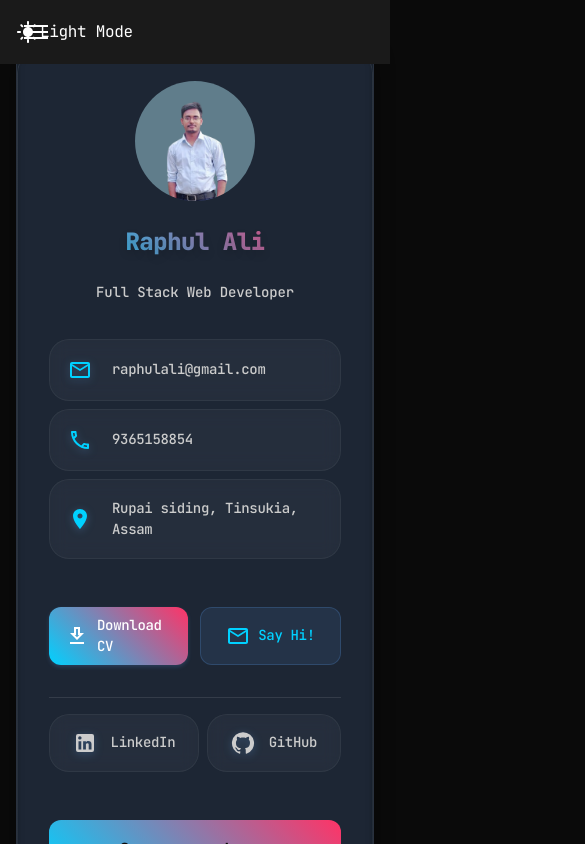
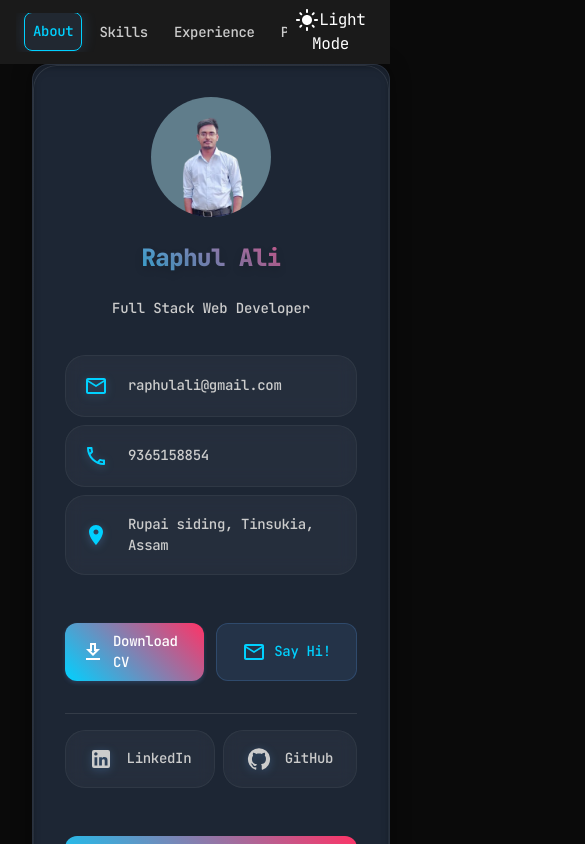
Before and after one commit to raphul-ali/portfolio, a React (Create React App) app: page / in a window 390 px wide. Both pictures are taken after a click on the button "View Portfolio". Shown: the top 844 px of the page, 585 px wide, since content can reach past the window. Built offline with nearby package versions, Linux system fonts and the light colour scheme; no server answers.

Commit message:
Remove hamburger menu and improve mobile navigation

```diff
--- a/src/App.tsx
+++ b/src/App.tsx
@@ -63,7 +63,6 @@ function App() {
   const [isIntroComplete, setIsIntroComplete] = useState(false);
   const [activeSection, setActiveSection] = useState('about');
   const [themeButtonText, setThemeButtonText] = useState('Light Mode');
-  const [isMenuOpen, setIsMenuOpen] = useState(false);
 
   const professions = [
     "Full Stack Web Developer",
@@ -198,19 +197,6 @@ function App() {
     return () => window.removeEventListener('scroll', handleScroll);
   }, [sections]);
 
-  // Add click outside handler
-  useEffect(() => {
-    const handleClickOutside = (event: MouseEvent) => {
-      const target = event.target as HTMLElement;
-      if (isMenuOpen && !target.closest('.nav-bar')) {
-        setIsMenuOpen(false);
-      }
-    };
-
-    document.addEventListener('mousedown', handleClickOutside);
-    return () => document.removeEventListener('mousedown', handleClickOutside);
-  }, [isMenuOpen]);
-
   if (!isIntroComplete) {
     return (
       <div className="app">
@@ -248,23 +234,12 @@ function App() {
 
       {/* Navigation Bar */}
       <nav className="nav-bar">
-        <div
-          className={`hamburger-menu ${isMenuOpen ? 'active' : ''}`}
-          onClick={() => setIsMenuOpen(!isMenuOpen)}
-        >
-          <div className="hamburger-line"></div>
-          <div className="hamburger-line"></div>
-          <div className="hamburger-line"></div>
-        </div>
-        <div className={`nav-items ${isMenuOpen ? 'show' : ''}`}>
+        <div className="nav-items">
           {sections.map(({ id, label }) => (
             <button
               key={id}
               className={`nav-item ${activeSection === id ? 'active' : ''}`}
-              onClick={() => {
-                scrollToSection(id);
-                setIsMenuOpen(false);
-              }}
+              onClick={() => scrollToSection(id)}
             >
               {label}
             </button>
--- a/src/index.css
+++ b/src/index.css
@@ -385,155 +385,35 @@ code {
   }
 
   .nav-items {
-    position: fixed;
-    top: 0;
-    left: -100%;
-    height: 100vh;
-    width: 75%;
-    max-width: 300px;
-    background: var(--surface);
-    padding: 5rem 1.5rem 2rem;
     display: flex;
-    flex-direction: column;
-    gap: 1rem;
-    z-index: 999;
-    transition: left 0.3s ease;
-    border-right: 1px solid rgba(var(--text-primary), 0.1);
-    backdrop-filter: blur(12px);
-    box-shadow: var(--shadow-md);
-  }
-
-  .nav-items.show {
-    left: 0;
+    width: 100%;
+    padding: 0.5rem;
+    gap: 0.5rem;
+    overflow-x: auto;
+    scrollbar-width: none;
+    -ms-overflow-style: none;
+    -webkit-overflow-scrolling: touch;
+  }
+
+  .nav-items::-webkit-scrollbar {
+    display: none;
   }
 
   .nav-item {
-    padding: 1rem;
-    width: 100%;
-    text-align: left;
+    padding: 0.5rem 0.75rem;
+    font-size: 0.875rem;
+    white-space: nowrap;
     border-radius: 0.5rem;
-    font-size: 1rem;
   }
 
   .main-content {
     margin-left: 0;
     padding: 5rem 1rem 1rem;
-    display: flex;
-    flex-direction: column;
-    align-items: center;
   }
 
   section.section {
-    margin-left: auto;
-    margin-right: auto;
-    width: 100%;
-    max-width: 600px;
-  }
-
-  .hamburger-menu {
-    position: fixed;
-    left: 1rem;
-    display: flex;
-    flex-direction: column;
-    justify-content: center;
-    align-items: center;
-    width: 40px;
-    height: 40px;
-    cursor: pointer;
-    z-index: 1001;
-    padding: 8px;
-    border-radius: 8px;
-    background: transparent;
-    transition: var(--transition);
-  }
-
-  .hamburger-menu:hover {
-    background: rgba(var(--primary-rgb), 0.1);
-  }
-
-  .hamburger-menu.active {
-    left: calc(75% - 40px);
-    max-left: calc(300px - 40px);
-  }
-
-  .hamburger-line {
-    width: 24px;
-    height: 2px;
-    background-color: var(--text-primary);
-    margin: 2px 0;
-    transition: var(--transition);
-  }
-
-  .hamburger-menu.active .hamburger-line:nth-child(1) {
-    transform: translateY(6px) rotate(45deg);
-  }
-
-  .hamburger-menu.active .hamburger-line:nth-child(2) {
-    opacity: 0;
-  }
-
-  .hamburger-menu.active .hamburger-line:nth-child(3) {
-    transform: translateY(-6px) rotate(-45deg);
-  }
-
-  .profile-section {
-    position: relative;
-    width: calc(100% - 2rem);
-    max-width: 500px;
-    height: auto;
-    max-height: none;
-    border-radius: 1rem;
-    margin: 1rem auto;
-    padding: 1.5rem;
-    overflow: visible;
-    top: 0;
-    left: 0;
-  }
-
-  .section-title {
-    text-align: center;
-  }
-
-  .skills-grid,
-  .interests-grid {
-    justify-content: center;
-    width: 100%;
-    max-width: 500px;
-    margin: 0 auto;
-  }
-
-  .skill-item,
-  .interest-item {
-    text-align: center;
-  }
-
-  .profile-image {
-    width: 120px;
-    height: 120px;
-    margin: 0 auto 0.75rem;
-  }
-
-  .profile-name {
-    font-size: 2rem;
-    width: 100%;
-    text-align: center;
-  }
-
-  .profile-title {
-    font-size: 1.125rem;
-    width: 100%;
-    text-align: center;
-  }
-
-  .contact-item,
-  .social-link {
-    font-size: 0.875rem;
-  }
-
-  .profile-buttons {
-    width: 100%;
-    max-width: 400px;
-    margin: 1rem auto 0;
+    margin-left: 2px;
+    margin-right: 2px;
   }
 }
 
```
